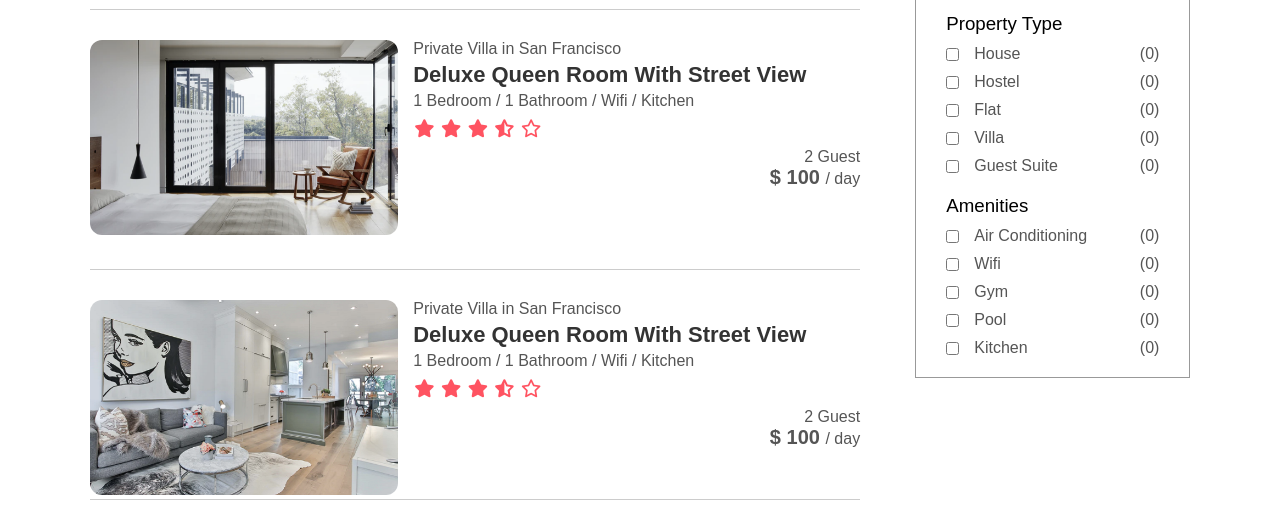
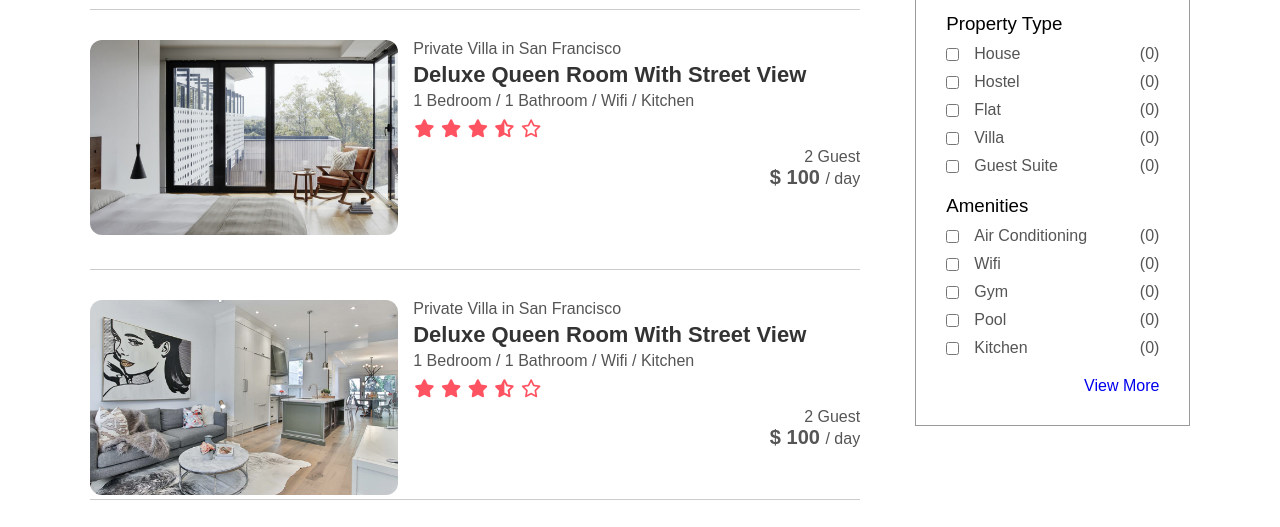
Before and after one commit to teddymitei/Staybnb, a plain HTML site: page listing.html in a window 1280 px wide. Shown: the part 204-731 px from the top of the page. Drawn offline with Linux system fonts and the light colour scheme.

Commit message:
listing page update

```diff
--- a/listing.html
+++ b/listing.html
@@ -174,6 +174,9 @@
                     <div class="filter">
                         <input type="checkbox"> <p>Kitchen</p> <span>(0)</span>
                     </div>
+                    <div class="sidebar-link">
+                        <a href="#">View More</a>
+                    </div>
                 </div>
             </div>
         </div>
--- a/style.css
+++ b/style.css
@@ -523,3 +523,12 @@ nav.navbar-white .fa-bars{
     margin-right: 15px;
     cursor: pointer;
 }
+
+.sidebar-link{
+    text-align: right;
+    margin: 20px 0;
+}
+
+.sidebar-link a{
+    text-decoration: none;
+}
```
